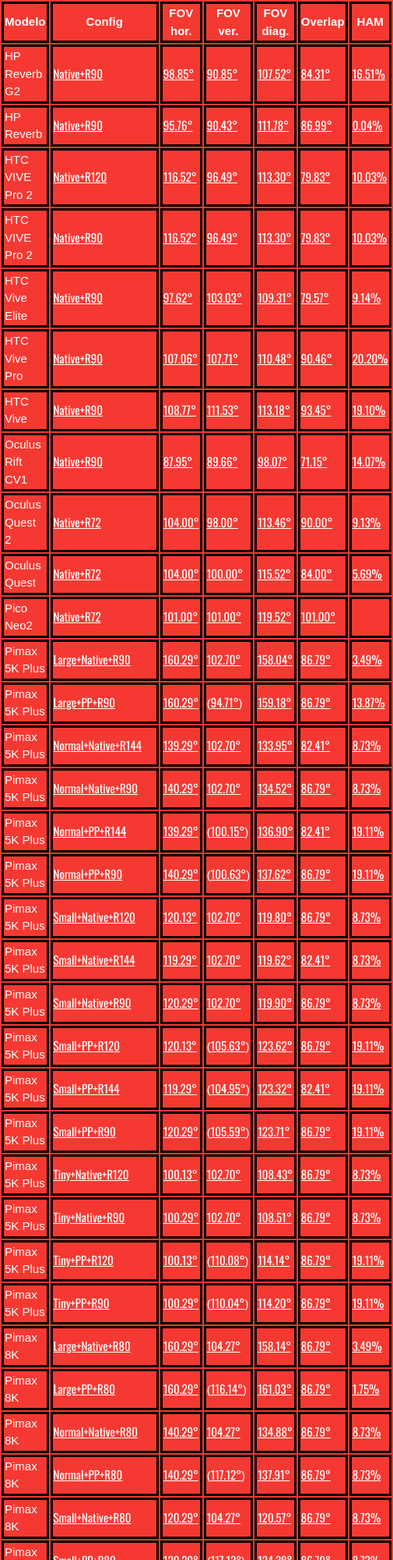
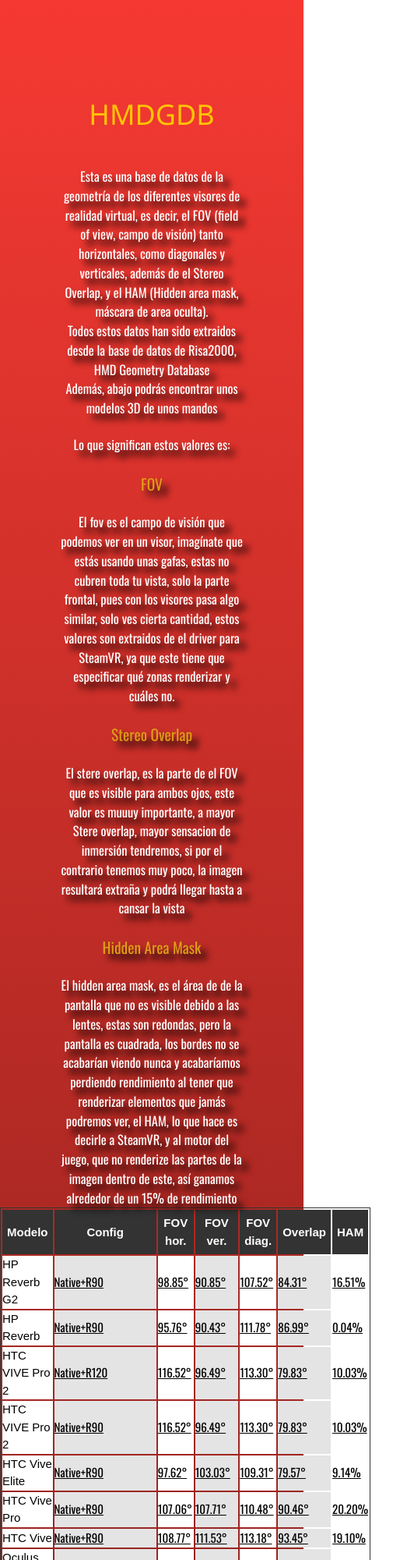
Before and after one commit to HLVNHLV/TrabajoFinalAW, a plain HTML site: page hmdgdb/hmdgdb.html in a window 390 px wide. Shown: the top 2000 px of the page at 78% size, 505 px wide, since content can reach past the window. Drawn offline with nearby package versions, Linux system fonts and the light colour scheme.

Commit message:
moar fixes

```diff
--- a/hmdgdb/hmdgdb.css
+++ b/hmdgdb/hmdgdb.css
@@ -1,16 +1,20 @@
 model-viewer{
     background: rgb(245,57,50);
+    background-color: rgb(245,57,50);
     background: radial-gradient(circle, rgba(245,57,50,1) 0%, rgba(0,0,0,1) 75%);
     }
 * {
-    background-color: black;
     scroll-behavior: smooth;
-    background-color: #f53932;
     font-family: Arial, Helvetica, sans-serif;
+    transition: all 250ms linear;
+}
+#hmdb {
+    background: rgb(245,57,50);
+    background: linear-gradient(180deg, rgba(245,57,50,1) 0%, rgba(0,0,0,1) 100%);
 }
 p {
     font-family: 'Oswald', sans-serif;
-    font-size: 100%;
+    font-size: 110%;
     margin: 0%;
     color: white;
     text-align: center;
@@ -20,23 +24,29 @@ p {
   }
   h1 {
     margin: 0%;
-    color: #f53932;
+    color: #ffc404;
     text-align: center;
     padding-top: 60px;
     padding-bottom: 40px;
     padding-top: 120px;
     padding-bottom: 40px;
+    font-size: larger;
     margin: 0px!important;
   }
 
   h2 {
     font-family: 'Oswald', sans-serif;
-    font-size: 170%;
+    font-size: 100%;
     margin: 0%;
-    color: rgb(221, 158, 22);
+    color: #dd9e16;
     text-align: center;
     padding-top: 40px;
     padding-bottom: 20px;
+  }
+
+  .minih2 {
+    font-size: 130%;
+    color: #dd9e16;
   }
 
   div {
@@ -60,21 +70,31 @@ p {
     transition: all 250ms linear;
   }
 div#hmdb table {
-    text-decoration: none;
     margin-left: auto;
     margin-right: auto;
+    border: 1px solid #333333;
 }
-tr {
-    border: 3px solid black;
-  }
-
+th {
+    background-color: #333333;
+    color: white;
+}
 th,
 td {
-    color: white;
-    border: 3px solid black;
-
+    padding: 0.4em;
   }
-
-th {
-
-  }
+td {
+    background-color: white;
+    color: black;
+}
+td:nth-child(even) {
+    background-color: #e4e4e4;
+}
+td:hover {
+    color: #1302f7;
+    background-color: #f53932;
+}
+@media screen and (max-width: 550px) {
+    td {
+        padding: 0em;
+      }
+}
--- a/hmdgdb/hmdgdb.html
+++ b/hmdgdb/hmdgdb.html
@@ -7,7 +7,7 @@
     <meta name="viewport" content="width=device-width, initial-scale=1.0">
     <title>Document</title>
     <link href="hmdgdb.css" rel="stylesheet">
-    <link href="imagenes/SteamVR.ico" rel="icon">
+    <link href="../imagenes/SteamVR.ico" rel="icon">
     <link rel="stylesheet" href="https://cdnjs.cloudflare.com/ajax/libs/font-awesome/4.7.0/css/font-awesome.min.css">
     <link rel="stylesheet" href="//cdnjs.cloudflare.com/ajax/libs/normalize/2.0.1/normalize.css">
     <link href='https://fonts.googleapis.com/css?family=PT+Sans' rel='stylesheet' type='text/css'>
@@ -15,9 +15,25 @@
     <link href="https://fonts.googleapis.com/css?family=Oswald&display=swap" rel="stylesheet">
 </head>
 <body>
-
-
     <div id="hmdb">
+        <h1>HMDGDB</h1>
+        <p>Esta es una base de datos de la geometría de los diferentes visores de realidad virtual, es decir, el FOV (field of view, campo de visión) tanto horizontales, como diagonales y verticales, además de el Stereo Overlap, y el HAM (Hidden area mask, máscara de area oculta).</p>
+        <p>Todos estos datos han sido extraidos desde la base de datos de Risa2000, <a href="https://github.com/risa2000/hmdq"></a>HMD Geometry Database</p>
+        <p>Además, abajo podrás encontrar unos modelos 3D de unos mandos</p>
+        <br>
+        <p>Lo que significan estos valores es: </p>
+        <br>
+        <p class="minih2">FOV</p>
+        <br>
+        <P>El fov es el campo de visión que podemos ver en un visor, imagínate que estás usando unas gafas, estas no cubren toda tu vista, solo la parte frontal, pues con los visores pasa algo similar, solo ves cierta cantidad, estos valores son extraidos de el driver para SteamVR, ya que este tiene que especificar qué zonas renderizar y cuáles no.</P>
+        <br>
+        <p class="minih2">Stereo Overlap</p>
+        <br>
+        <p>El stere overlap, es la parte de el FOV que es visible para ambos ojos, este valor es muuuy importante, a mayor Stere overlap, mayor sensacion de inmersión tendremos, si por el contrario tenemos muy poco, la imagen resultará extraña y podrá llegar hasta a cansar la vista</p>
+        <br>
+        <p class="minih2">Hidden Area Mask</p>
+        <br>
+        <p>El hidden area mask, es el área de de la pantalla que no es visible debido a las lentes, estas son redondas, pero la pantalla es cuadrada, los bordes no se acabarían viendo nunca y acabaríamos perdiendo rendimiento al tener que renderizar elementos que jamás podremos ver, el HAM, lo que hace es decirle a SteamVR, y al motor del juego, que no renderize las partes de la imagen dentro de este, así ganamos alrededor de un 15% de rendimiento</p>
         <table>
             <thead>
               <tr>
@@ -731,28 +747,6 @@
               </tr>
             </tbody>
           </table>
-
-          <hr />
-
-          <p><strong>Modelo</strong>: Nombre de el visor.</p>
-
-          <p><strong>Config</strong>: Configuración del visor. Para los visores "tradicionales" solo hay un archivo llamado <em>Native</em>. Los visores que permiten diferentes configuraciones pueden tener múltiples entradas aquí, diferenciadas por el FOV, HZ, y en algunos casos, si importa, un IPD. La tasa de refresco está codificada por <strong>R</strong> (en Hz), y el IPD está codificado por <strong>I</strong> en milímetros.</p>
-
-          <p>Un ejemplo son los visores Pimax, que permiten al usuario elegir una geometría en la vista diferente (modos de proyección nativa o paralela, tienen diferentes FOVs horizontales).</p>
-
-          <p>Debido a que hay bastantes combinaciones diferentes para los visores de Pimax, algunas configuraciones se omiten (normalmente las frecuencias de refresco, que sí tienen la misma geometría). Cuando esto sucede, sólo debe ir por la configuración más parecida en la tabla.</p>
-
-          <p><strong>FOV hor.</strong>: FOV horizontal estéreo completo, es decir, el rango angular visible (al menos por un ojo) en un plano horizontal a la altura del ojo.</p>
-
-          <p><strong>FOV ver.</strong>: FOV vertical estéreo completo, es decir, el rango angular visible en un plano vertical a la altura del ojo.</p>
-
-          <p><strong>FOV diag.</strong>: FOV diagonal estéreo completo, es decir, el rango angular visible en un plano diagonal. Mire las imágenes de la vista completa para la visualización del plano diagonal. Intuitivamente éste debería ser mayor que el FOV horizontal total, pero en la práctica a veces se ve reducido por el HAM.</p>
-
-          <p><strong>Overlap</strong>: Stereo overlap, es decir, el rango angular visible por ambos ojos.</p>
-
-          <p><strong>HAM</strong>: Hidden area mask, se utiliza para enmascarar la parte de nuestra visión que no es visible, normalmente debido a algunas restricciones mecánicas u ópticas definidas por el diseño de los visores, y que, por tanto, no es necesario renderizar.</p>
-
-          <hr />
     </div>
     <div class="Model">
         <model-viewer bounds="tight" enable-pan src="Lighthouse.glb" ar ar-modes="webxr scene-viewer quick-look" camera-controls environment-image="neutral" poster="poster.webp" shadow-intensity="1" style="width: 100%; height: 1080px; top: 0px;  position: sticky;">
```
